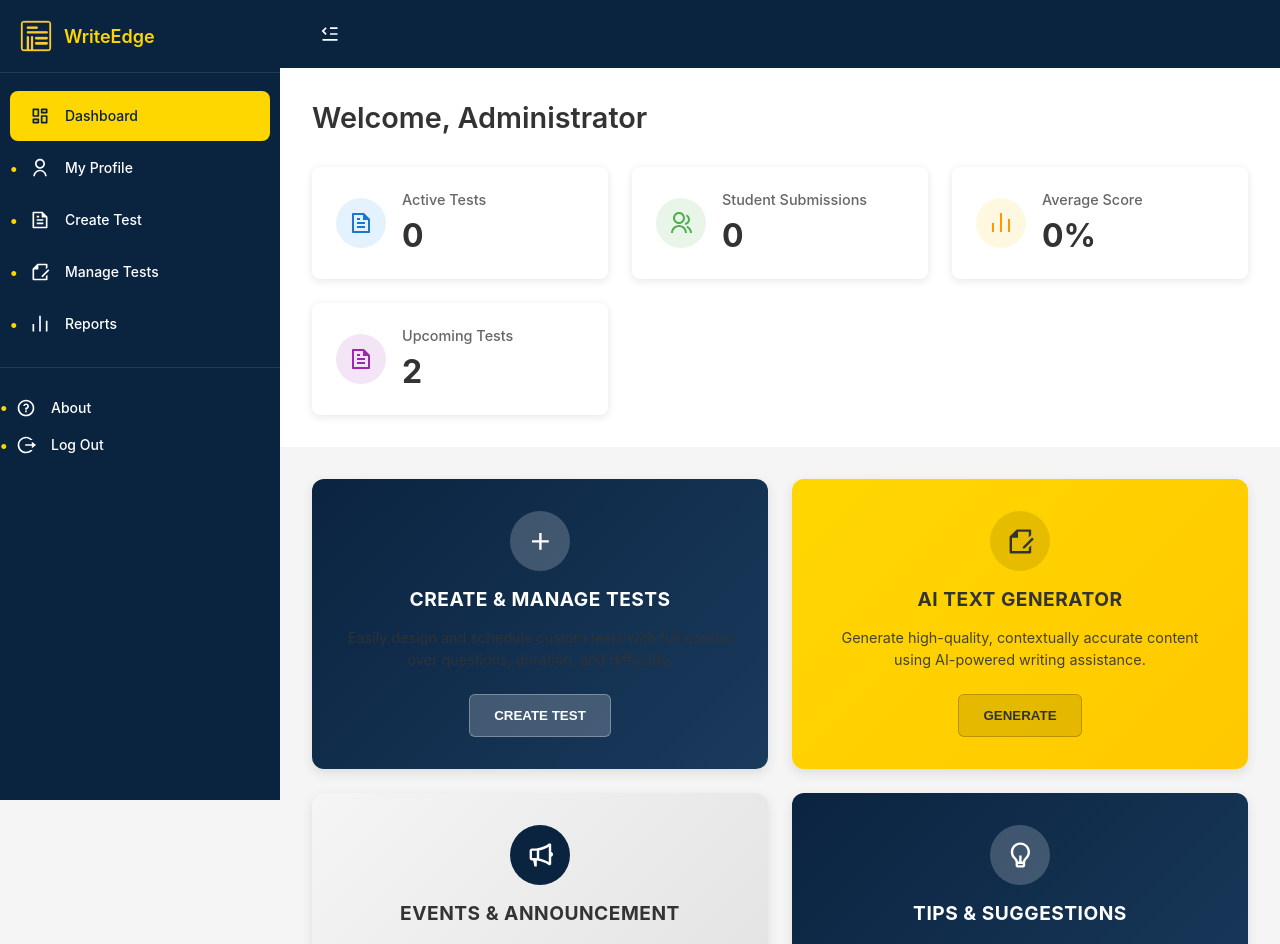
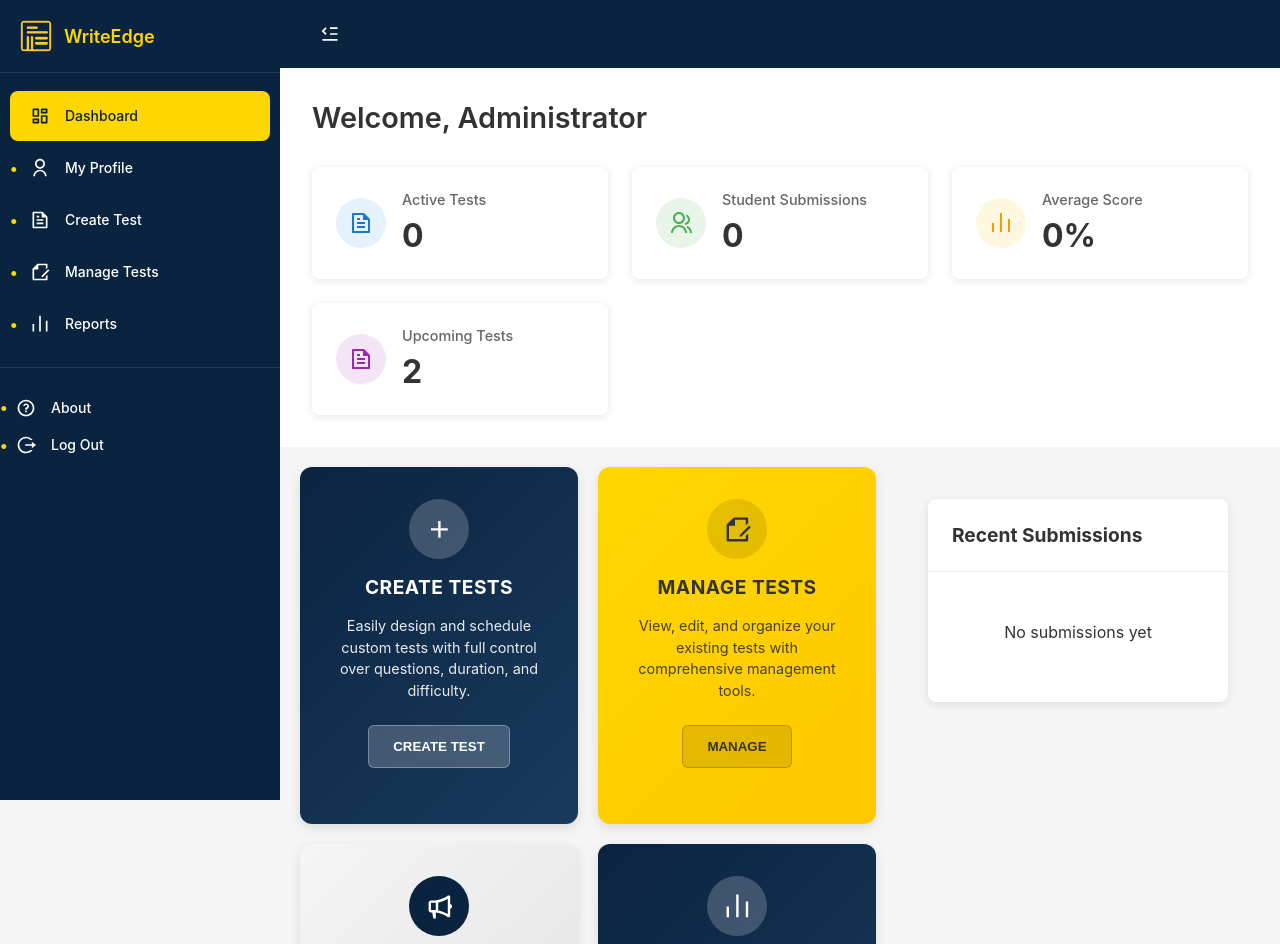
Before and after one commit to omkarumale111/Mini_Project, a React (Vite) app in the folder Front End/: page /teacher-dashboard in a window 1280 px wide. Shown: the top 944 px of the page. Built offline with nearby package versions, Linux system fonts and the light colour scheme.

Commit message:
Made small changes

```diff
--- a/Front End/src/components/TeacherDashboard/TeacherDashboard.jsx
+++ b/Front End/src/components/TeacherDashboard/TeacherDashboard.jsx
@@ -232,14 +232,28 @@ const TeacherDashboard = () => {
           </div>
         </div>
 
-        {/* Action Cards */}
-        <div className="action-cards-grid">
+        {/* Action Cards and Recent Submissions Layout */}
+        <div style={{
+          display: 'flex',
+          gap: '20px',
+          alignItems: 'flex-start',
+          margin: '20px',
+          marginBottom: '40px'
+        }}>
+          {/* Action Cards - 2x2 Grid */}
+          <div style={{
+            display: 'grid',
+            gridTemplateColumns: '1fr 1fr',
+            gridTemplateRows: '1fr 1fr',
+            gap: '20px',
+            flex: '2'
+          }}>
             <div className="action-card create-manage">
               <div className="action-icon">
                 <RiAddLine />
               </div>
-            <h3>CREATE & MANAGE TESTS</h3>
-            <p>Easily design and schedule custom tests with full control over questions, duration, and difficulty.</p>
+              <h3>CREATE TESTS</h3>
+              <p style={{ color: 'white' }}>Easily design and schedule custom tests with full control over questions, duration, and difficulty.</p>
               <button onClick={() => navigateToSection('/create-test')}>CREATE TEST</button>
             </div>
 
@@ -247,9 +261,9 @@ const TeacherDashboard = () => {
               <div className="action-icon">
                 <RiFileEditLine />
               </div>
-            <h3>AI TEXT GENERATOR</h3>
-            <p>Generate high-quality, contextually accurate content using AI-powered writing assistance.</p>
-            <button onClick={() => navigateToSection('/ai-generator')}>GENERATE</button>
+              <h3>MANAGE TESTS</h3>
+              <p>View, edit, and organize your existing tests with comprehensive management tools.</p>
+              <button onClick={() => navigateToSection('/manage-tests')}>MANAGE</button>
             </div>
 
             <div className="action-card events">
@@ -263,21 +277,22 @@ const TeacherDashboard = () => {
 
             <div className="action-card tips">
               <div className="action-icon">
-              <RiLightbulbLine />
+                <RiBarChartLine />
               </div>
-            <h3>TIPS & SUGGESTIONS</h3>
-            <p>Share curated writing tips and strategies to help students enhance their skills.</p>
-            <button onClick={() => navigateToSection('/tips')}>SHARE</button>
+              <h3>REPORTS</h3>
+              <p style={{ color: 'white' }}>View detailed analytics and performance reports for students and test results.</p>
+              <button onClick={() => navigateToSection('/reports')}>VIEW REPORTS</button>
             </div>
           </div>
 
           {/* Recent Submissions Section */}
-        <div className="recent-submissions">
+          <div className="recent-submissions" style={{ flex: '1', minWidth: '300px' }}>
             <div className="submissions-header">
               <h3>Recent Submissions</h3>
             </div>
             <div className="submissions-content">
               <p>No submissions yet</p>
+            </div>
           </div>
         </div>
 
```
Lines whose indentation alone changed are shown as unchanged.
